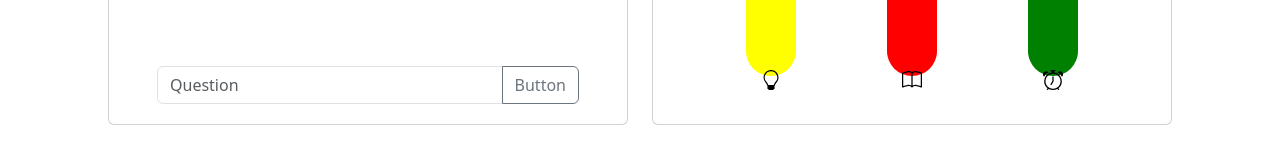
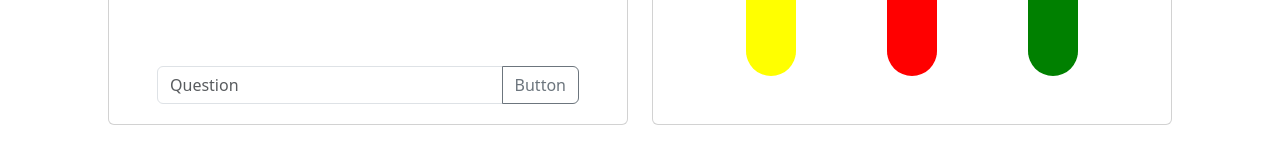
Before and after one commit to j0lev/swipeback-frontend, a React (Vite) app: page /fb/1 in a window 1280 px wide. Shown: the part 454-614 px from the top of the page. Built offline with nearby package versions, Linux system fonts and the light colour scheme.

Commit message:
trying to fix bugs for cloudflare

```diff
--- a/src/components/iconselector.jsx
+++ b/src/components/iconselector.jsx
@@ -1,12 +1,12 @@
 
 import { useId } from "react";
-import { Alarm, Book, Lightbulb } from "react-bootstrap-icons";
+//import { Alarm, Book, Lightbulb } from "react-bootstrap-icons";
 
 function Iconselector(props){
     let iconList = [
-        <Lightbulb />,
-        <Book/>,
-        <Alarm/>
+        <i class="bi bi-lightbulb"></i>,
+        <i class="bi bi-book"></i>,
+        <i class="bi bi-alarm"></i>
     ]
     let defaulttext = "Logo";
     if(props.selected !=null){
--- a/src/components/settingFeedbackslider.jsx
+++ b/src/components/settingFeedbackslider.jsx
@@ -1,4 +1,4 @@
-import Iconselector from "./Iconselector";
+import Iconselector from "./iconselector";
 
 
 function SettingFeedbackSlider(props) {
--- a/src/components/settingSwipeQuestion.jsx
+++ b/src/components/settingSwipeQuestion.jsx
@@ -1,4 +1,4 @@
-import Iconselector from "./Iconselector"
+import Iconselector from "./iconselector"
 
 
 function SettingSwipeQuestion(props) {
--- a/src/components/verticalSlider.jsx
+++ b/src/components/verticalSlider.jsx
@@ -5,9 +5,9 @@ import { useId } from "react";
 function VerticalSlider(props) {
     let barvolume = useId();
     let iconList = [
-            <Lightbulb className="icon" color="black" size={20} />,
-            <Book className="icon" color="black" size={20}/>,
-            <Alarm className="icon" color="black" size={20}/>
+            <i class="bi bi-lightbulb"></i>,
+            <i class="bi bi-book"></i>,
+            <i class="bi bi-alarm"></i>
         ]
     let bar = useId();
     let infobox = useId();
--- a/src/routes/dozentpage.jsx
+++ b/src/routes/dozentpage.jsx
@@ -2,7 +2,7 @@
 
 function Dozentpage() {
     let datatocourses = [{
-        name: "inalg",
+        name: "Linalg",
         nextdate: new Date(),
         id:124243
     }]
--- a/src/routes/feedbackpage.jsx
+++ b/src/routes/feedbackpage.jsx
@@ -69,11 +69,11 @@ function Feedback() {
               <div className="card-body">
                 <div className='container h-100'>
                   <div className='row h-100'>
-                    <VerticalSlider iconnum={0} color="yellow" info="test"></VerticalSlider>
+                    <VerticalSlider iconnum={0} color="yellow" info="Understandability"></VerticalSlider>
 
-                    <VerticalSlider iconnum={1} color="red" info="test2"></VerticalSlider>
+                    <VerticalSlider iconnum={1} color="red" info="Keep track"></VerticalSlider>
 
-                    <VerticalSlider iconnum={2} color="green" info="test3"></VerticalSlider>
+                    <VerticalSlider iconnum={2} color="green" info="Lecture speed"></VerticalSlider>
                   </div>
                 </div>
               </div>
--- a/src/routes/newCourses.jsx
+++ b/src/routes/newCourses.jsx
@@ -20,11 +20,11 @@ function NewCourse() {
         },
         {
             value: "bwklyodd",
-            label: "biweekly (ood weeks)"
+            label: "Biweekly (ood weeks)"
         },
         {
             value: "bwklyeven",
-            label: "biweekly (even Weeks)"
+            label: "Biweekly (even Weeks)"
         },
         {
             value: "monthly",
```
